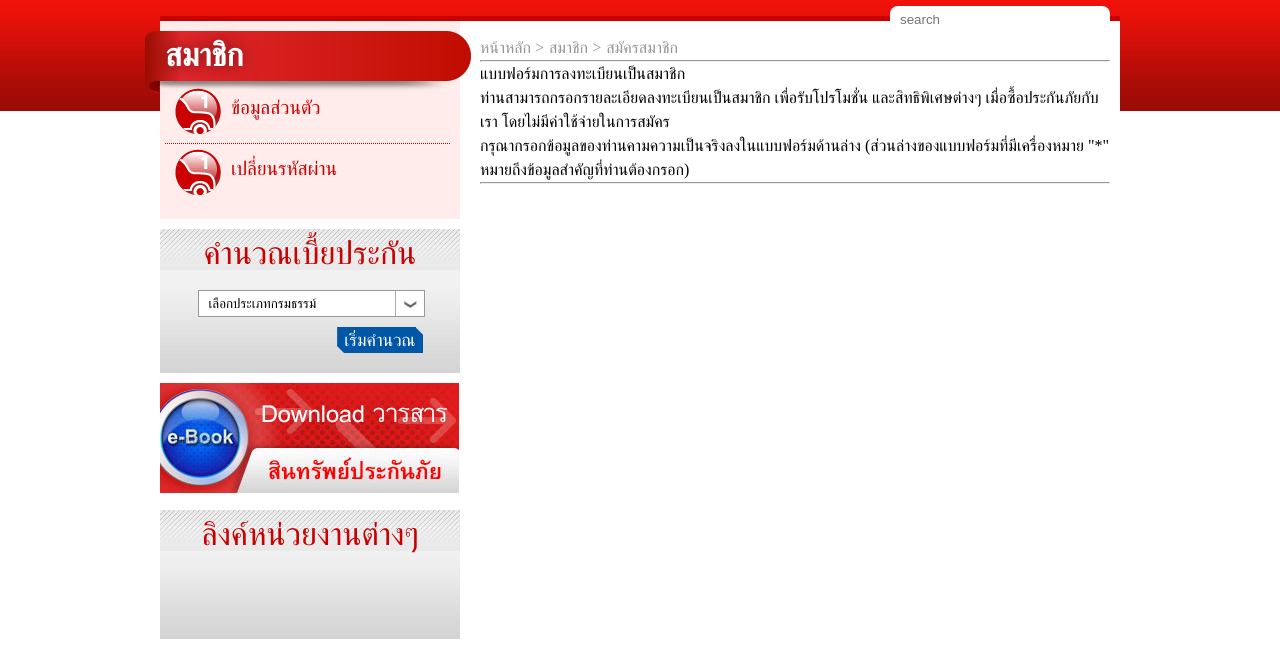
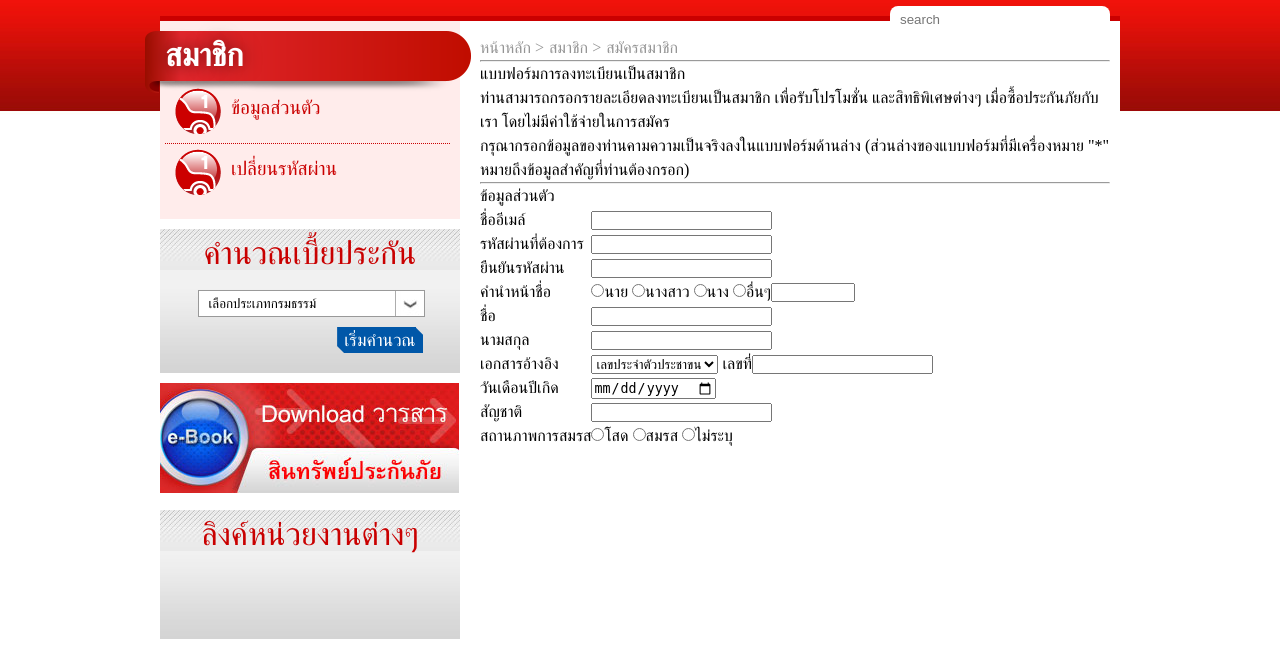
Before and after one commit to tonyatonya/asset, a PHP site: page /member.php in a window 1280 px wide. Shown: the part 189-859 px from the top of the page. Run offline with PHP 8.4, Linux system fonts and the light colour scheme.

Commit message:
Update Member Page

```diff
--- a/member.php
+++ b/member.php
@@ -27,7 +27,67 @@
 			<span>(ส่วนล่างของแบบฟอร์มที่มีเครื่องหมาย "*" หมายถึงข้อมูลสำคัญที่ท่านต้องกรอก)</span>
 		</h3>
 		<hr>
+		<div class="formsection">
+			<div class="title">ข้อมูลส่วนตัว</div>
+			<table class="tb-member">
+				<tr>
+					<td>ชื่ออีเมล์</td>
+					<td><input type="text" class="maxWidth"></td>
+				</tr>
+				<tr>
+					<td>รหัสผ่านที่ต้องการ</td>
+					<td><input type="text" class="maxWidth"></td>
+				</tr>
+				<tr>
+					<td>ยืนยันรหัสผ่าน</td>
+					<td><input type="text" class="maxWidth"></td>
+				</tr>
+				<tr>
+					<td>คำนำหน้าชื่อ</td>
+					<td>
+						<input type="radio"><label>นาย</label>
+						<input type="radio"><label>นางสาว</label>
+						<input type="radio"><label>นาง</label>
+						<input type="radio"><label>อื่นๆ</label><input type="text" style="width:80px;">
+					</td>
+				</tr>
+				<tr>
+					<td>ชื่อ</td>
+					<td><input type="text" class="maxWidth"></td>
+				</tr>
+				<tr>
+					<td>นามสกุล</td>
+					<td><input type="text" class="maxWidth"></td>
+				</tr>
+				<tr>
+					<td>เอกสารอ้างอิง</td>
+					<td>
+						<select>
+							<option>เลขประจำตัวประชาขน</option>
+							<option>เลขที่หนังสือเดินทาง</option>
+						</select>
 
+						<label>เลขที่</label><input type="text" class="halfWidth">
+					</td>
+				</tr>
+				<tr>
+					<td>วันเดือนปีเกิด</td>
+					<td><input type="date" class="maxWidth"></td>
+				</tr>
+				<tr>
+					<td>สัญชาติ</td>
+					<td><input type="text" class="maxWidth"></td>
+				</tr>
+				<tr>
+					<td>สถานภาพการสมรส</td>
+					<td>
+						<input type="radio"><label>โสด</label>
+						<input type="radio"><label>สมรส</label>
+						<input type="radio"><label>ไม่ระบุ</label>
+					</td>
+				</tr>
+			</table>
+		</div>
 	</section>
 </div>
 </div>
```
